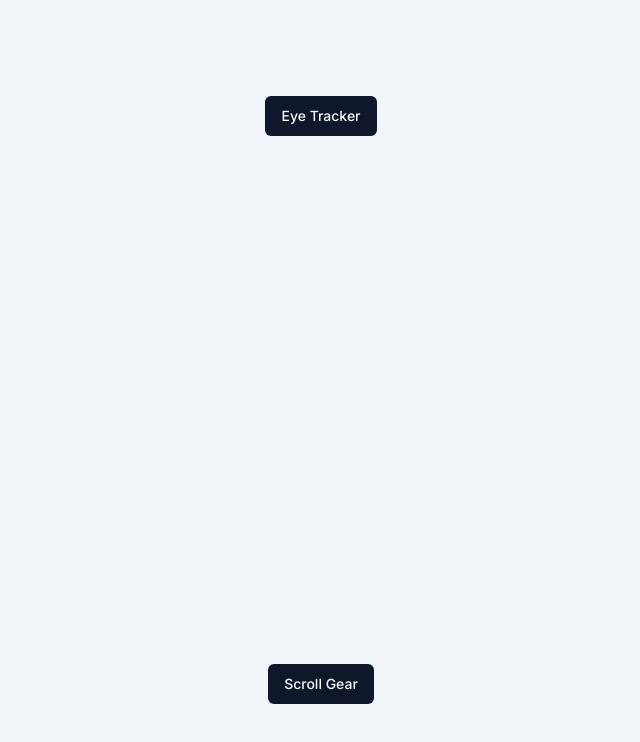
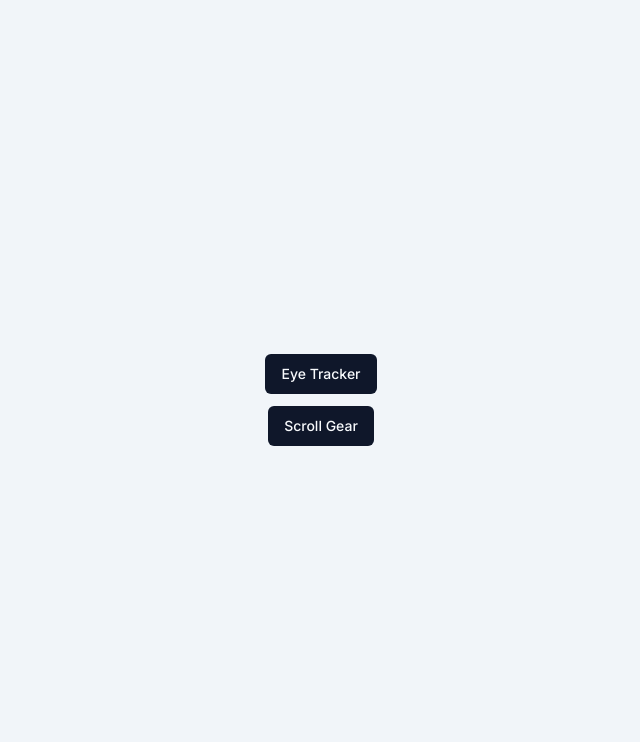
Before and after one commit to mraheja/mehuls-playground, a Next.js app: page / in a window 1280 px wide. Shown: the top 742 px of the page, without its empty margins (319-959 px from the left). Built offline with nearby package versions, Linux system fonts and the light colour scheme.

Commit message:
fix homepage

```diff
--- a/src/app/page.tsx
+++ b/src/app/page.tsx
@@ -3,7 +3,7 @@
 
 export default function Home() {
   return (
-    <main className="flex min-h-screen flex-col items-center justify-between p-24 bg-muted">
+    <main className="flex min-h-screen flex-col items-center justify-center gap-y-3 p-24 bg-muted">
       <a href={PAGES.EYE_TRACKER}>
         <Button>Eye Tracker</Button>
       </a>
```
